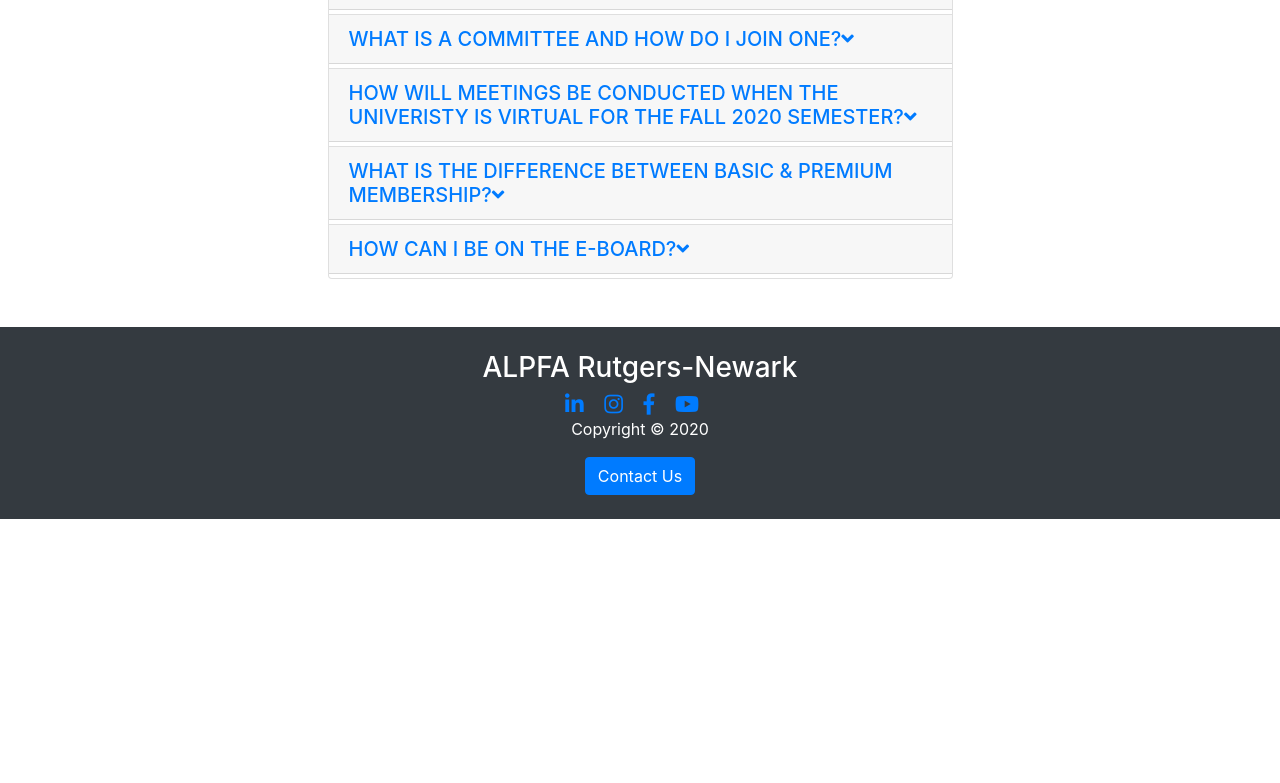
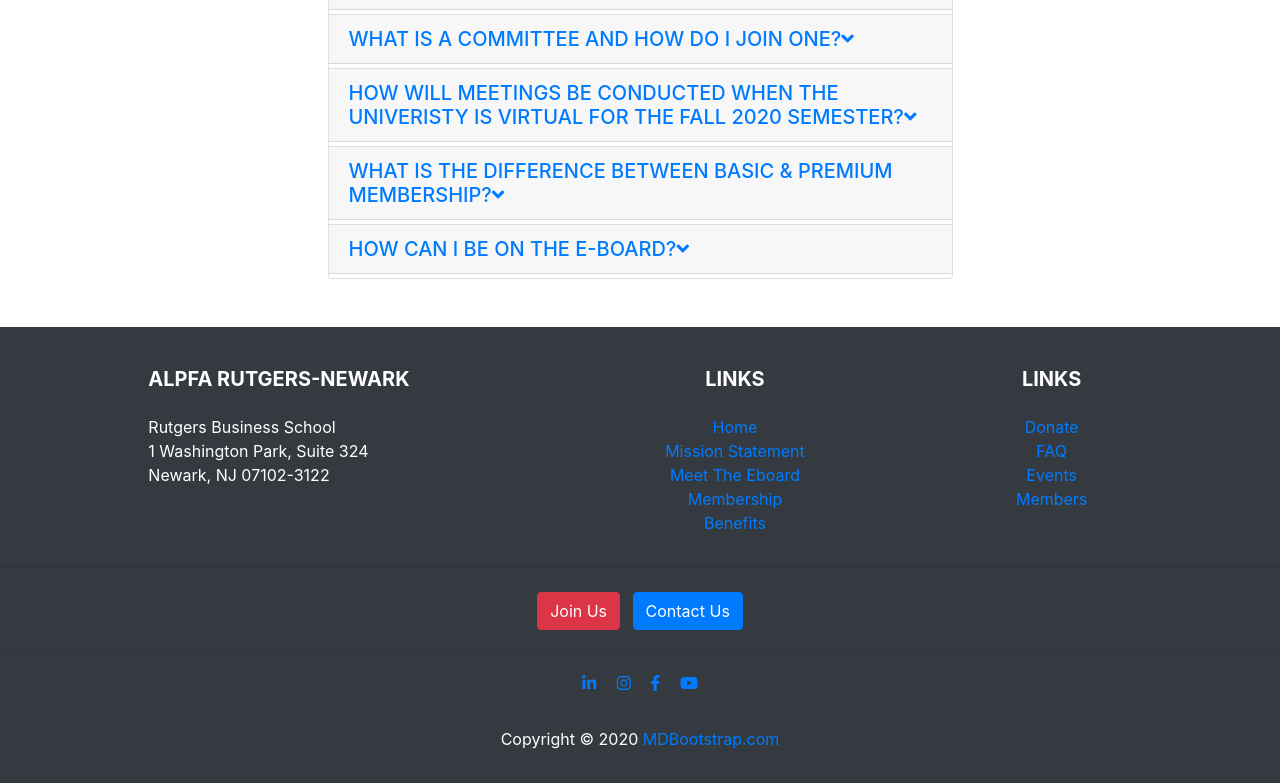
Before and after one commit to adiaz1998/adiaz1998.github.io, a plain HTML site: page FAQ.html in a window 1280 px wide. Shown: the part 604-1387 px from the top of the page. Before the commit the page ends 1123 px from the top, so only its background shows below. Drawn offline with nearby package versions, Linux system fonts and the light colour scheme; a web font is replaced by a local one.

Commit message:
Updated Footer

```diff
--- a/FAQ.html
+++ b/FAQ.html
@@ -276,27 +276,137 @@
 </div>
 <!-- Grid row -->
 
-<!-- FOOTER -->
-<footer id="main-footer" class="bg-dark text-white">
-  <div class="container">
+<!-- Footer -->
+<footer id="main-footer" class="bg-dark text-white pt-4">
+
+  <!-- Footer Links -->
+  <div class="container text-center text-md-left">
+
+    <!-- Grid row -->
     <div class="row">
-      <div class="col text-center py-4">
-        <h3 class="mb-2">ALPFA Rutgers-Newark</h3>
-        <!--Linkedin-->
-        <a href="https://www.linkedin.com/in/alpfa-rutgers-newark-334a48158/" class="li-ic mr-3" role="button"><i class="fab fa-lg fa-linkedin-in"></i></a>
-        <!--Instagram-->
-        <a href="https://www.instagram.com/runalpfa/" class="ins-ic mr-3" role="button"><i class="fab fa-lg fa-instagram"></i></a>
-        <!--Facebook-->
-        <a href="https://www.facebook.com/runalpfa/" class="fb-ic mr-3" role="button"><i class="fab fa-lg fa-facebook-f"></i></a>
-        <!--Youtube-->
-        <a href="https://www.youtube.com/channel/UCSmcAcl5HvuQLBnW-gjF25g" class="yt-ic mr-3" role="button"><i class="fab fa-lg fa-youtube"></i></a>
-        <p>Copyright &copy; <span id="year"></span></p>
-        <button class="btn btn-primary" data-toggle="modal" data-target="#contactModal">
-          Contact Us
-        </button>
+
+      <!-- Grid column -->
+      <div class="col-md-4 mx-auto">
+
+        <!-- Content -->
+        <h5 class="font-weight-bold text-uppercase mt-3 mb-4">ALPFA Rutgers-Newark</h5>
+        <p>Rutgers Business School
+          <br>1 Washington Park, Suite 324
+          <br>Newark, NJ 07102-3122</p>
+
       </div>
+
+      <!-- Grid column -->
+
+      <hr class="clearfix w-100 d-md-none">
+
+      <!-- Grid column -->
+      <div class="col-md-2 mx-auto">
+
+        <!-- Links -->
+        <h5 class="font-weight-bold text-uppercase mt-3 mb-4 text-center">Links</h5>
+
+        <ul class="list-unstyled text-center">
+          <li>
+            <a href="index.html">Home</a>
+          </li>
+          <li>
+            <a href="aboutus.html">Mission Statement</a>
+          </li>
+          <li>
+            <a href="eboard.html">Meet The Eboard</a>
+          </li>
+          <li>
+            <a href="membership benefits.html">Membership Benefits</a>
+          </li>
+        </ul>
+
+      </div>
+      <!-- Grid column -->
+
+      <hr class="clearfix w-100 d-md-none">
+
+      <!-- Grid column -->
+      <div class="col-md-2 mx-auto">
+
+        <!-- Links -->
+        <h5 class="font-weight-bold text-uppercase mt-3 mb-4 text-center">Links</h5>
+
+        <ul class="list-unstyled text-center">
+          <li>
+            <a href="donate.html">Donate</a>
+          </li>
+          <li>
+            <a href="FAQ.html">FAQ</a>
+          </li>
+          <li>
+            <a href="events.html">Events</a>
+          </li>
+          <li>
+            <a href="members.html">Members</a>
+          </li>
+        </ul>
+
+      </div>
+      <!-- Grid column -->
+
     </div>
+    <!-- Grid row -->
+
   </div>
+  <!-- Footer Links -->
+
+  <hr>
+
+  <!-- Call to action -->
+  <ul class="list-unstyled list-inline text-center py-2">
+    <li class="list-inline-item">
+      <a href="https://docs.google.com/forms/d/e/1FAIpQLSed4d3R22VXy037VaYtzMPT_g0AGm_MzqhnMyi0-2X50Ln0bg/viewform?usp=sf_link" class="btn btn-danger" role="button">Join Us</a>
+    </li>
+    <li class="list-inline-item">
+      <button class="btn btn-primary" data-toggle="modal" data-target="#contactModal">
+        Contact Us
+      </button>
+    </li>
+  </ul>
+
+  <!-- Call to action -->
+
+  <hr>
+
+   <!-- Social buttons -->
+   <ul class="list-unstyled list-inline text-center">
+    <li class="list-inline-item">
+      <a href="https://www.linkedin.com/in/alpfa-rutgers-newark-334a48158/" class="btn-floating btn-fb mx-1" role="button">
+        <i class="fab fa-linkedin-in"> </i>
+      </a>
+    </li>
+    <li class="list-inline-item">
+      <a href="https://www.instagram.com/runalpfa/" class="btn-floating btn-dribbble mx-1">
+        <i class="fab fa-instagram"> </i>
+      </a>
+    </li>
+    <li class="list-inline-item">
+      <a href="https://www.facebook.com/runalpfa/" class="btn-floating btn-li mx-1">
+        <i class="fab fa-facebook-f"> </i>
+      </a>
+    </li>
+    <li class="list-inline-item">
+      <a href="https://www.youtube.com/channel/UCSmcAcl5HvuQLBnW-gjF25g" class="btn-floating btn-dribbble mx-1">
+        <i class="fab fa-youtube"> </i>
+      </a>
+    </li>
+  </ul>
+  <!-- Social buttons -->
+
+  <!-- Copyright -->
+  <div class="footer-copyright text-center py-3 darker">
+    <p>Copyright &copy; <span id="year"></span><a href="https://mdbootstrap.com/"> MDBootstrap.com</a></p>
+  </div>
+  <!-- Copyright -->
+
+</footer>
+<!-- Footer -->
 
 <!-- CONTACT MODAL -->
   <div class="modal fade text-dark" id="contactModal">
```
